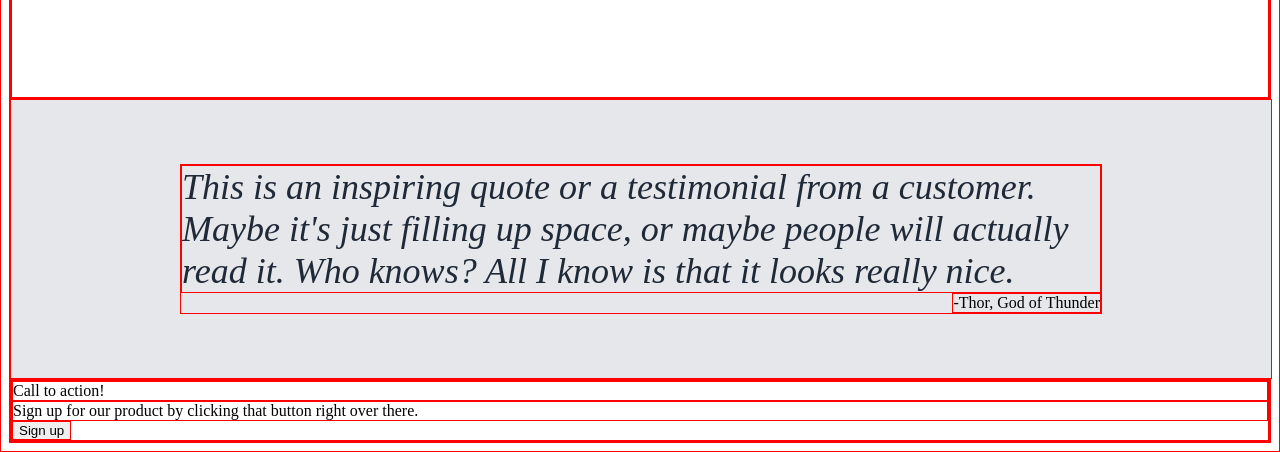
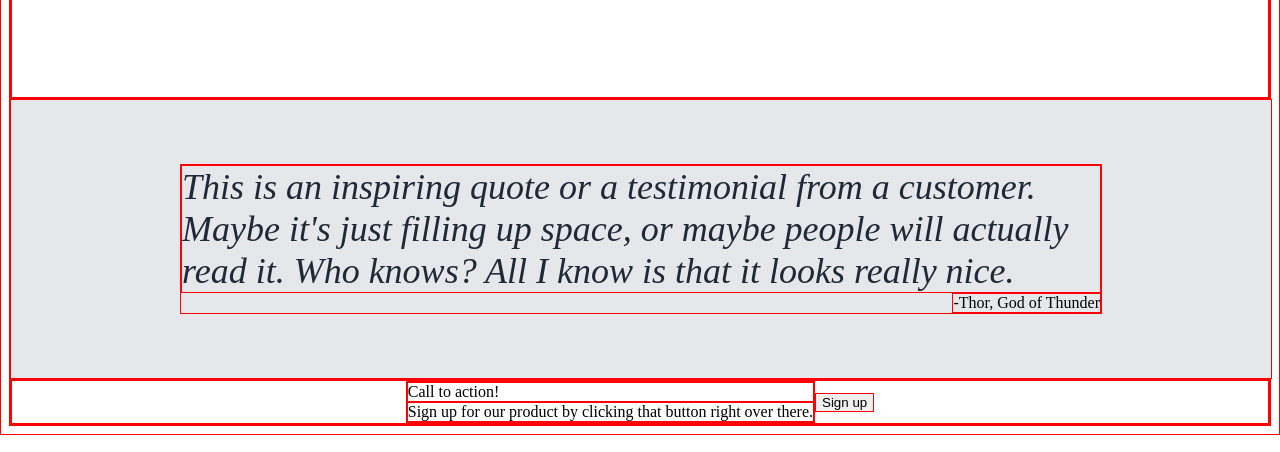
Before and after one commit to BadTartin/odin-landing-page, a plain HTML site: page index.html in a window 1280 px wide. Shown: the part 591-1043 px from the top of the page. Drawn offline with Linux system fonts and the light colour scheme.

Commit message:
added CTAtext div added flex display, align-items and justify- content center to footerbox

```diff
--- a/index.html
+++ b/index.html
@@ -64,9 +64,11 @@
         </div>
         <footer>
             <div class="footerbox">
-                <div class="CTA">Call to action!</div>
-                <div class="details">Sign up for our product by clicking
-                    that button right over there.</div>
+                <div class="CTAtext">
+                    <div class="CTA">Call to action!</div>
+                    <div class="details">Sign up for our product by clicking
+                        that button right over there.</div>
+                </div>
                 <button>Sign up</button>
             </div>
         </footer>
--- a/styles.css
+++ b/styles.css
@@ -90,7 +90,6 @@ img {
     display: flex;
     flex-direction: column;
     align-items: flex-end;
-
     width: 920px;
     margin: 64px;
 }
@@ -101,3 +100,9 @@ img {
     font-size: 36px;
     color: #1F2937;
 }
+
+.footerbox {
+    display: flex;
+    align-items: center;
+    justify-content: center;
+}
```
